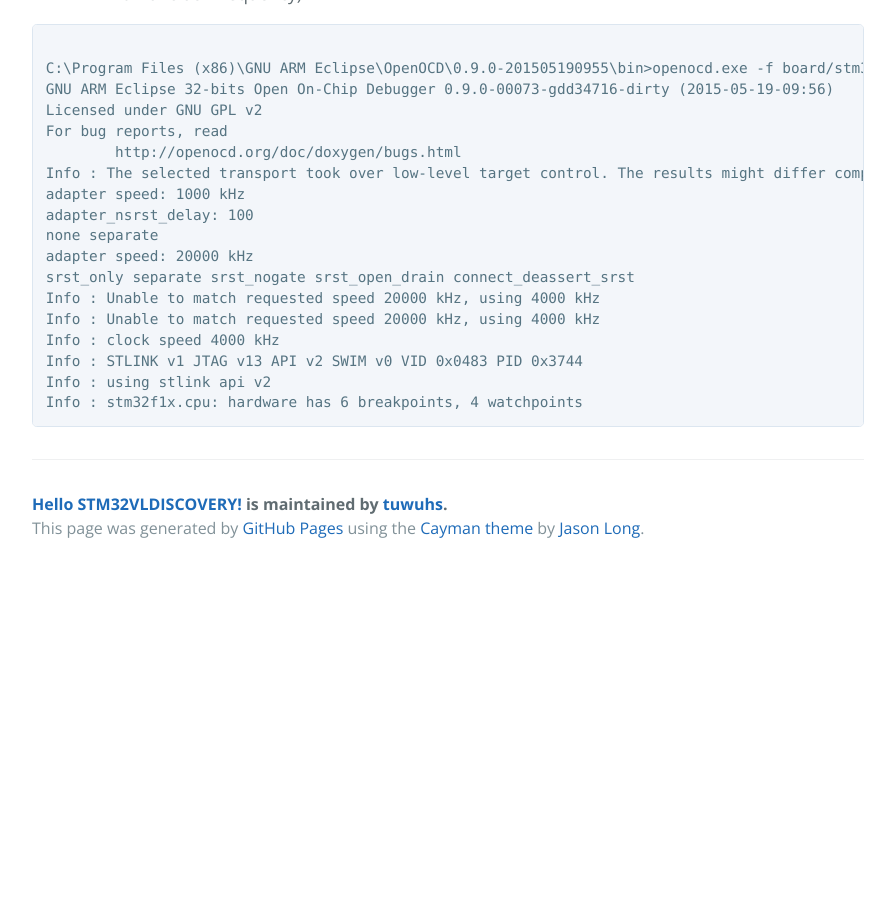
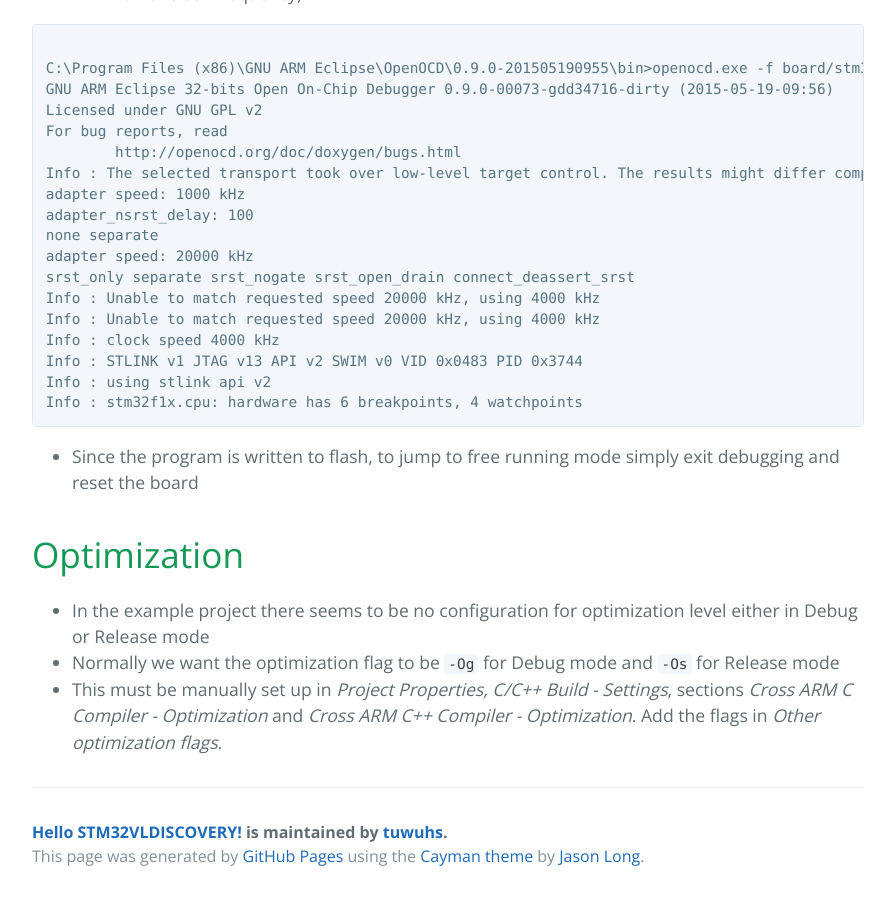
Before and after one commit to tuwuhs/hello-stm32vl, a Jekyll site: the page built from index.md, in a window 1280 px wide and 900 px high, scrolled down 5312 px. Shown: the whole window, without its empty margins (192-1087 px from the left). Built offline with Jekyll 4.4.1, drawn with Linux system fonts in a browser that asks for light colours; before the commit the page ends 5884 px from its top, so only the background shows below that.

Commit message:
Add section on optimization and free running

```diff
--- a/index.md
+++ b/index.md
@@ -106,6 +106,7 @@
 Info : stm32f1x.cpu: hardware has 6 breakpoints, 4 watchpoints
 </code></pre>
 
+
 # Using the OpenOCD plugin
 - Reference: [OpenOCD debugging](http://gnuarmeclipse.livius.net/blog/openocd-debugging/)
 - Setup debugging configuration using *Run - Debug Configurations...*, then start debugging using *Debug*
@@ -134,3 +135,9 @@
 Info : using stlink api v2
 Info : stm32f1x.cpu: hardware has 6 breakpoints, 4 watchpoints
 </code></pre>
+- Since the program is written to flash, to jump to free running mode simply exit debugging and reset the board
+
+# Optimization
+- In the example project there seems to be no configuration for optimization level either in Debug or Release mode
+- Normally we want the optimization flag to be `-Og` for Debug mode and `-Os` for Release mode
+- This must be manually set up in *Project Properties, C/C++ Build - Settings*, sections *Cross ARM C Compiler - Optimization* and *Cross ARM C++ Compiler - Optimization*. Add the flags in *Other optimization flags*.
```
